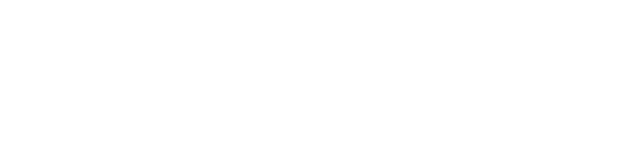
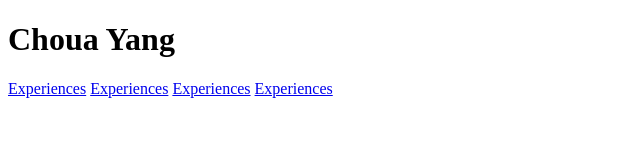
Before and after one commit to Khaun02/choua-portfolio-site, a plain HTML site: page index.html in a window 1280 px wide. Shown: the whole page, without its empty margins (0-640 px from the left). Drawn offline with Linux system fonts and the light colour scheme.

```diff
--- a/index.html
+++ b/index.html
@@ -6,13 +6,21 @@
 <html lang="en">
 
 <head>
-    <title>title goes here</title>
+    <title>Choua Yang</title>
     <meta charset="UTF-8">
 </head>
 
 <body>
 
     <header>
+        <h1>Choua Yang</h1>
+
+        <nav>
+            <a href="experiences.html">Experiences</a>
+            <a href="experiences.html">Experiences</a>
+            <a href="experiences.html">Experiences</a>
+            <a href="experiences.html">Experiences</a>
+        </nav>
     </header>
 
     <main>
--- /dev/null
+++ b/styleSheets/about.css
@@ -0,0 +1,8 @@
+/*
+    Shaun Khang
+    04/09/2025
+*/
+
+body {
+    background-color: pink; /* temp for verifying connection */
+}
```
Also changed, not shown: about.html (added, +26 -0 lines).
